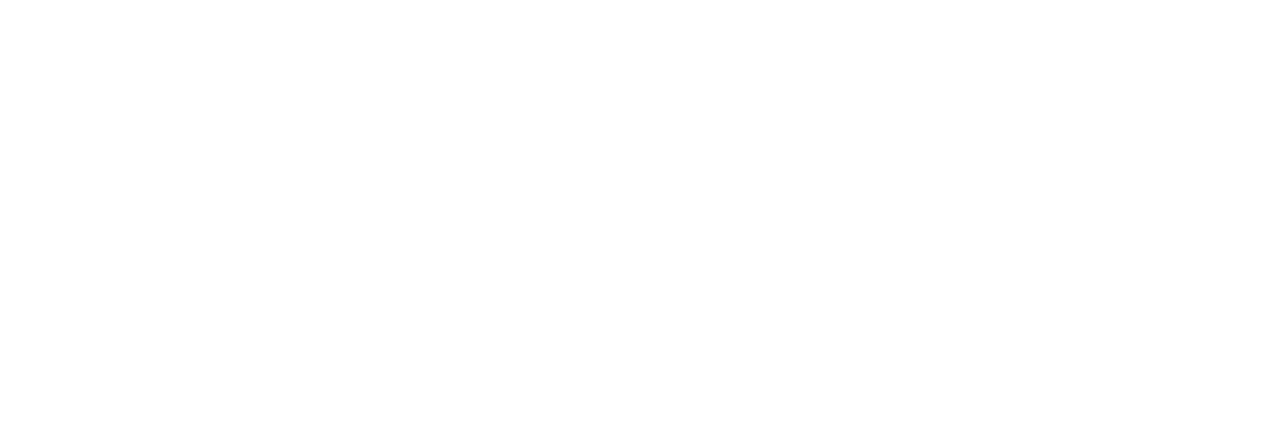
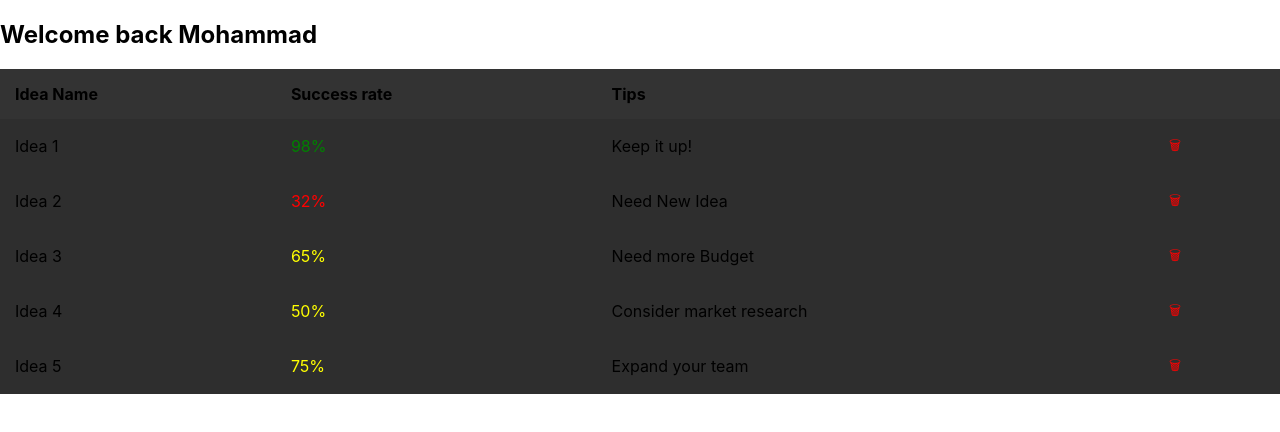
Before and after one commit to hady-awayda/hackathon-frontend, a React (Create React App) app: page /dashboard in a window 1280 px wide. Before the commit this address had no page. Shown: the top 432 px of the page. Built offline with nearby package versions, Linux system fonts and the light colour scheme.

Commit message:
initialized dashboard

```diff
--- a/src/App.jsx
+++ b/src/App.jsx
@@ -5,6 +5,7 @@
 import Layout from "./pages/components/layout/Layout";
 import { Provider } from "react-redux";
 import store from "../src/redux/store"; // Adjust the path based on your project structure
+import Dashboard from './pages/dashboard/Dashboard';
 
 function App() {
   return (
@@ -13,6 +14,7 @@
         <Routes>
           <Route path="/" element={<Layout />}>
             <Route index element={<Home />} />
+            <Route path="dashboard" element={<Dashboard />} />
             <Route path="home" element={<Home />} />
             <Route path="login" element={<Login />} />
             <Route path="signup" element={<Signup />} />
--- a/src/pages/components/layout/Layout.jsx
+++ b/src/pages/components/layout/Layout.jsx
@@ -1,12 +1,13 @@
-import React from "react";
-import { Outlet } from "react-router-dom";
-import Header from "../header/Header";
+import React from 'react';
+import { Outlet } from 'react-router-dom';
 
-export default function Layout() {
+const Layout = () => {
   return (
-    <>
-      <Header />
-      <Outlet />
-    </>
+    <div>
+      {/* Add any common components like a header or sidebar here */}
+      <Outlet /> {/* This is where the child routes will render */}
+    </div>
   );
-}
+};
+
+export default Layout;
--- /dev/null
+++ b/src/pages/dashboard/Dashboard.jsx
@@ -0,0 +1,42 @@
+import React from 'react';
+import './dashboard.css';
+
+const dummyIdeas = [
+  { name: 'Idea 1', successRate: 98, tips: 'Keep it up!' },
+  { name: 'Idea 2', successRate: 32, tips: 'Need New Idea' },
+  { name: 'Idea 3', successRate: 65, tips: 'Need more Budget' },
+  { name: 'Idea 4', successRate: 50, tips: 'Consider market research' },
+  { name: 'Idea 5', successRate: 75, tips: 'Expand your team' },
+];
+
+const Dashboard = ({ ideas = dummyIdeas, deleteIdea }) => {
+  return (
+    <div className="idea-list">
+      <h2>Welcome back Mohammad</h2>
+      <table>
+        <thead>
+          <tr>
+            <th>Idea Name</th>
+            <th>Success rate</th>
+            <th>Tips</th>
+            <th></th>
+          </tr>
+        </thead>
+        <tbody>
+          {ideas.map((idea, index) => (
+            <tr key={index}>
+              <td>{idea.name}</td>
+              <td className={idea.successRate >= 80 ? 'success' : idea.successRate < 50 ? 'danger' : 'warning'}>
+                {idea.successRate}%
+              </td>
+              <td>{idea.tips}</td>
+              <td><button onClick={() => deleteIdea ? deleteIdea(index) : null} className="delete-btn">🗑</button></td>
+            </tr>
+          ))}
+        </tbody>
+      </table>
+    </div>
+  );
+};
+
+export default Dashboard;
--- /dev/null
+++ b/src/pages/dashboard/dashboard.css
@@ -0,0 +1,44 @@
+.idea-list h2 {
+    margin-bottom: 20px;
+  }
+
+  table {
+    width: 100%;
+    border-collapse: collapse;
+  }
+
+  th, td {
+    padding: 15px;
+    text-align: left;
+  }
+
+  th {
+    background-color: #333;
+  }
+
+  td {
+    background-color: #2e2e2e;
+  }
+
+  .success {
+    color: green;
+  }
+
+  .warning {
+    color: yellow;
+  }
+
+  .danger {
+    color: red;
+  }
+
+  .delete-btn {
+    background-color: transparent;
+    border: none;
+    color: red;
+    cursor: pointer;
+  }
+
+  .delete-btn:hover {
+    color: darkred;
+  }
```
